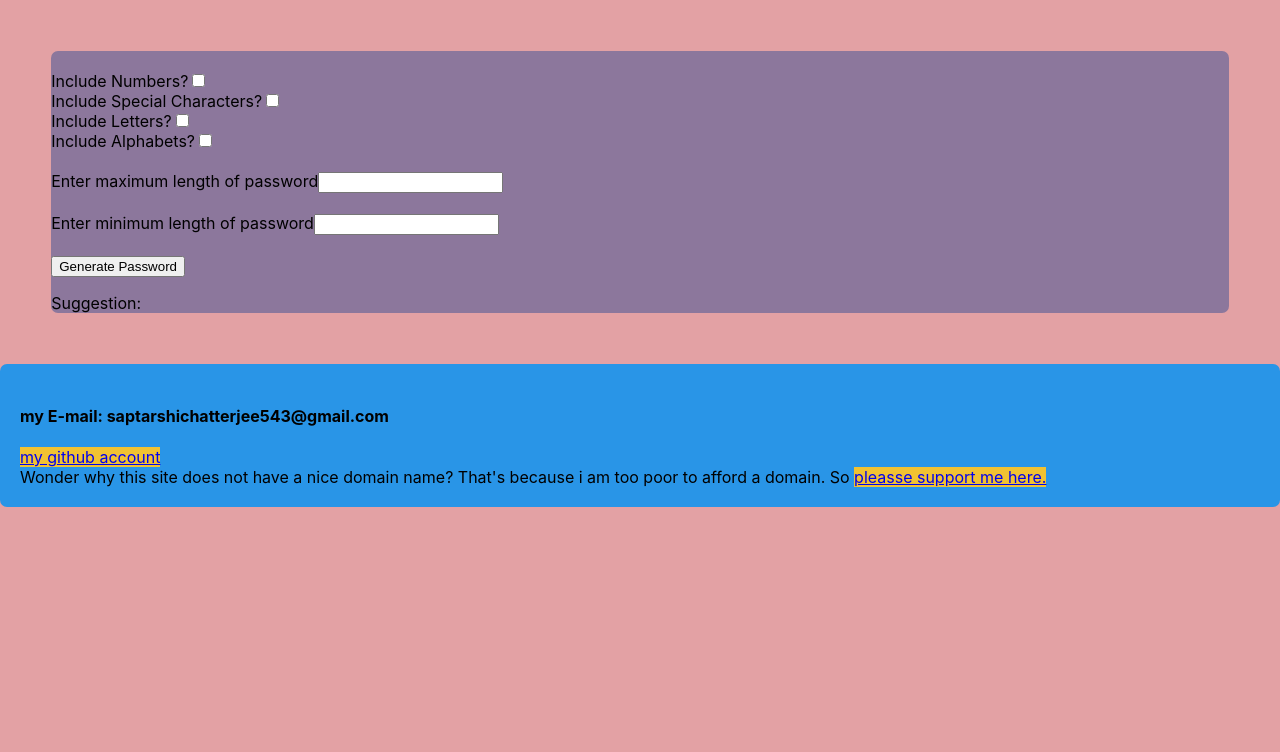
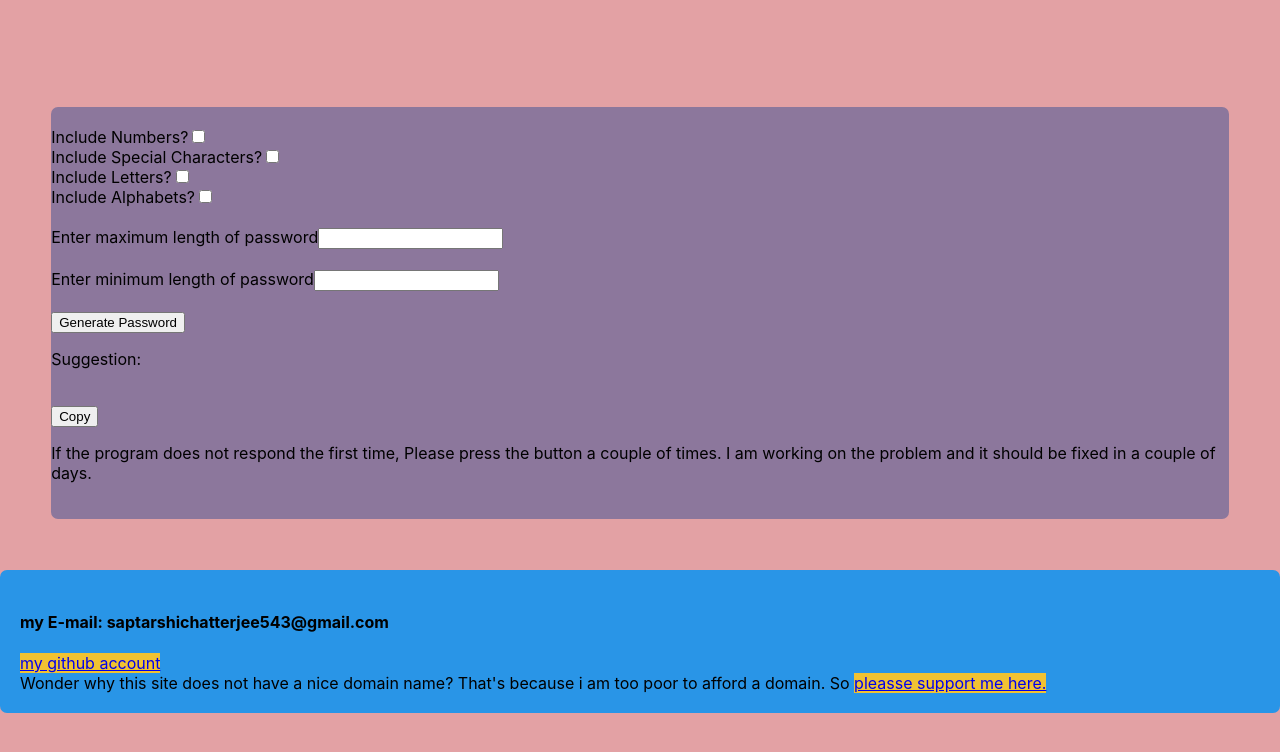
Before and after one commit to saptarshi543/passwordGenerator, a React (Create React App) app: page / in a window 1280 px wide. Shown: the top 752 px of the page. Built offline with nearby package versions, Linux system fonts and the light colour scheme.

Commit message:
PROBLEM still persists, removed print statements

```diff
--- a/src/Show.js
+++ b/src/Show.js
@@ -38,6 +38,12 @@ const input={
 
 //functions.....
 
+	function copy_to_clipboard(){
+		navigator.clipboard.writeText(password);
+		alert("copied");
+	}
+
+
 	function random( max,min){//this function is working...
 		min=Math.ceil(min);max=Math.floor(max);
 		return Math.floor(Math.random()*(max-min)+min);
@@ -48,7 +54,7 @@ const input={
 		for(let i=0;i<passlen;i++){
 			pass+= data[random(0,data.length-1)].toString()
 		}
-		console.log("from makepass..\n"+pass);
+		// console.log("from makepass..\n"+pass);
 		return pass;
 	}
 
@@ -179,10 +185,10 @@ const input={
 
 	for(let i=0;i<5000;i++){
 		let tmp_pass=makepass();
-		console.log(tmp_pass);
+		// console.log(tmp_pass);
 		if(check(tmp_pass)){
 			setPassword(tmp_pass);
-			console.log(tmp_pass+"\nbreaking...")
+			// console.log(tmp_pass+"\nbreaking...")
 			break;
 		}
 	}
@@ -214,7 +220,8 @@ const input={
 	return(
 		<div>
 <p></p>
-
+<br></br>
+<br></br>
 <div style={input}>
 
 	<label>
@@ -252,10 +259,14 @@ const input={
 	<button onClick={spit}>Generate Password</button>
 
 	<p>Suggestion: {password.toString()}</p>
+<br></br>
+	<button onClick={copy_to_clipboard}>Copy</button>
 
+<br></br>
+<p>If the program does not respond the first time, Please press the button a couple of times.
+I am working on the problem and it should be fixed in a couple of days.</p>
 
-
-
+<br></br>
 
 
 
```
